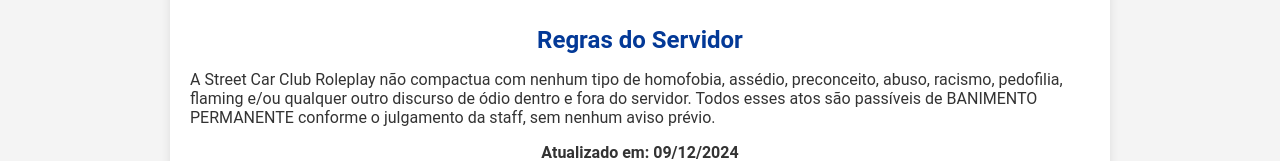
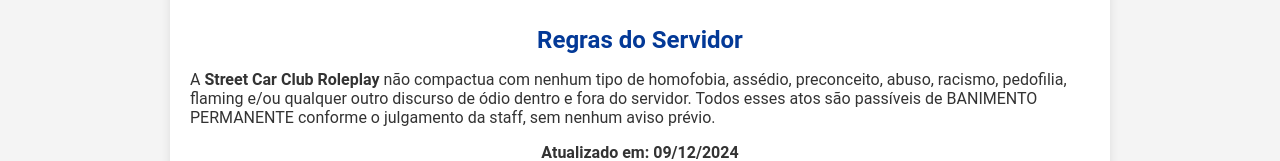
Before and after one commit to JulianoPassing/regras-scc, a website: page index.html in a window 1280 px wide. Shown: the part 134-295 px from the top of the page. Drawn offline with Linux system fonts and the light colour scheme.

Commit message:
Update index.html

```diff
--- a/index.html
+++ b/index.html
@@ -23,7 +23,7 @@
           <h2>Regras do Servidor</h2>
         </center>
         <p>
-          A <b></b>Street Car Club Roleplay</b> não compactua com nenhum tipo de homofobia,
+          A <b>Street Car Club Roleplay</b> não compactua com nenhum tipo de homofobia,
           assédio, preconceito, abuso, racismo, pedofilia, flaming e/ou qualquer
           outro discurso de ódio dentro e fora do servidor. Todos esses atos são
           passíveis de BANIMENTO PERMANENTE conforme o julgamento da staff, sem
```
